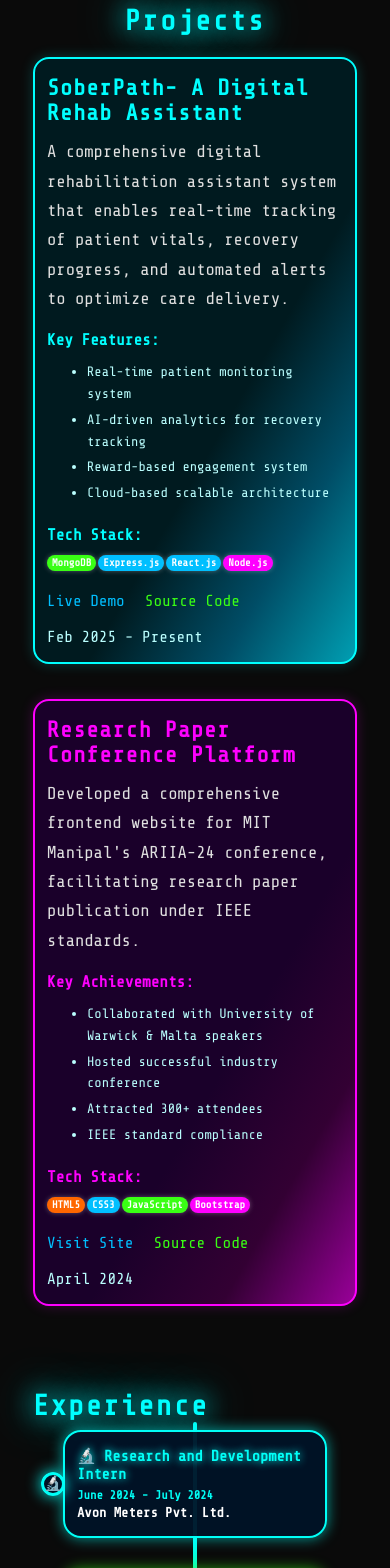
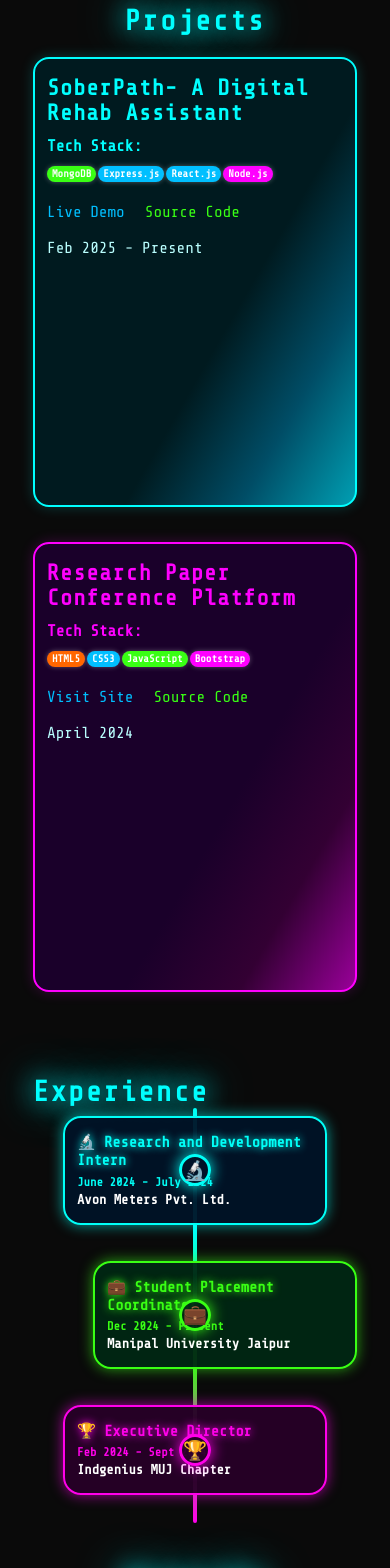
Before and after one commit to nonofficial4567/portfolio, a React (Vite) app: page / in a window 390 px wide. Shown: the part 3360-4928 px from the top of the page. Built offline with nearby package versions, Linux system fonts and the light colour scheme.

Commit message:
Fix responsive layout and remove project descriptions

```diff
--- a/src/components/About.jsx
+++ b/src/components/About.jsx
@@ -32,7 +32,7 @@ const About = () => {
         width: '100%',
         maxWidth: '1200px',
         boxSizing: 'border-box',
-        flexDirection: window.innerWidth > 900 ? 'row-reverse' : 'column', // swap order on desktop
+        flexDirection: window.innerWidth > 768 ? 'row-reverse' : 'column', // swap order on desktop and tablet
       }}>
         {/* Left big card (now on right in desktop) */}
         <div
--- a/src/components/Experience.jsx
+++ b/src/components/Experience.jsx
@@ -103,16 +103,16 @@ const Experience = () => {
 
 				{/* Timeline items */}
 				{timelineData.map((item, idx) => {
-					const isLeft = window.innerWidth <= 768 ? false : idx % 2 === 0;
+					const isLeft = idx % 2 === 0;
 
 					return (
 						<div
 							key={item.title}
 							style={{
 								position: 'relative',
-								marginBottom: window.innerWidth <= 768 ? '15px' : '20px',
+								marginBottom: '20px',
 								display: 'flex',
-								justifyContent: window.innerWidth <= 768 ? 'flex-start' : (isLeft ? 'flex-start' : 'flex-end'),
+								justifyContent: isLeft ? 'flex-start' : 'flex-end',
 								alignItems: 'center',
 								zIndex: 1,
 							}}
@@ -121,11 +121,11 @@ const Experience = () => {
 							<div
 								style={{
 									position: 'absolute',
-									left: window.innerWidth <= 768 ? '20px' : '50%',
+									left: '50%',
 									top: '50%',
-									transform: window.innerWidth <= 768 ? 'translate(-50%, -50%)' : 'translate(-50%, -50%)',
-									width: window.innerWidth <= 768 ? '24px' : '32px',
-									height: window.innerWidth <= 768 ? '24px' : '32px',
+									transform: 'translate(-50%, -50%)',
+									width: '32px',
+									height: '32px',
 									background: item.bg,
 									border: `3px solid ${item.border}`,
 									borderRadius: '50%',
@@ -133,7 +133,7 @@ const Experience = () => {
 									display: 'flex',
 									alignItems: 'center',
 									justifyContent: 'center',
-									fontSize: window.innerWidth <= 768 ? '0.9rem' : '1.2rem',
+									fontSize: '1.2rem',
 									color: item.color,
 									zIndex: 2,
 								}}
@@ -149,15 +149,15 @@ const Experience = () => {
 									border: `2px solid ${item.border}`,
 									borderRadius: '18px',
 									boxShadow: `0 0 14px ${item.border}a0`,
-									padding: window.innerWidth <= 768 ? '10px 12px 12px 12px' : '16px 14px 14px 14px',
-									width: window.innerWidth <= 768 ? 'calc(100% - 50px)' : '390px',
-									maxWidth: window.innerWidth <= 768 ? 'calc(100% - 50px)' : '40%',
+									padding: '16px 14px 14px 14px',
+									width: '390px',
+									maxWidth: '40%',
 									color: '#fff',
 									textAlign: 'left',
 									transition: 'transform 0.3s ease, box-shadow 0.3s ease',
 									cursor: 'pointer',
-									marginLeft: window.innerWidth <= 768 ? '40px' : (isLeft ? '0' : '30px'),
-									marginRight: window.innerWidth <= 768 ? '0' : (isLeft ? '30px' : '0'),
+									marginLeft: isLeft ? '0' : '30px',
+									marginRight: isLeft ? '30px' : '0',
 									boxSizing: 'border-box',
 								}}
 								onMouseEnter={(e) => {
@@ -171,15 +171,15 @@ const Experience = () => {
 							>
 								<h3
 									style={{
-										fontSize: window.innerWidth <= 768 ? '0.95rem' : '1.2rem',
-										marginBottom: window.innerWidth <= 768 ? '4px' : '6px',
+										fontSize: '1.2rem',
+										marginBottom: '6px',
 										color: item.color,
 										textShadow: `0 0 8px ${item.color}`,
 										fontWeight: 700,
 										display: 'flex',
 										alignItems: 'center',
-										gap: window.innerWidth <= 768 ? '4px' : '8px',
-										lineHeight: window.innerWidth <= 768 ? '1.2' : '1.3',
+										gap: '8px',
+										lineHeight: '1.3',
 									}}
 								>
 									{item.icon} {item.title}
@@ -188,8 +188,8 @@ const Experience = () => {
 									style={{
 										color: item.color,
 										fontWeight: 600,
-										fontSize: window.innerWidth <= 768 ? '0.75rem' : '0.85rem',
-										marginBottom: window.innerWidth <= 768 ? '3px' : '4px',
+										fontSize: '0.85rem',
+										marginBottom: '4px',
 									}}
 								>
 									{item.date}
@@ -197,9 +197,9 @@ const Experience = () => {
 								<div
 									style={{
 										fontWeight: 700,
-										margin: window.innerWidth <= 768 ? '3px 0 6px 0' : '4px 0 8px 0',
+										margin: '4px 0 8px 0',
 										color: '#fff',
-										fontSize: window.innerWidth <= 768 ? '0.85rem' : '1rem',
+										fontSize: '1rem',
 									}}
 								>
 									{item.org}
--- a/src/components/Projects.jsx
+++ b/src/components/Projects.jsx
@@ -63,24 +63,6 @@ const Projects = () => {
           >
             SoberPath- A Digital Rehab Assistant
           </div>
-          <div
-            style={{
-              fontFamily: "'Share Tech Mono', monospace",
-              fontSize: '1.08rem',
-              color: '#e0e0e0',
-              marginBottom: '18px',
-              lineHeight: 1.7
-            }}
-          >
-            A comprehensive digital rehabilitation assistant system that enables real-time tracking of patient vitals, recovery progress, and automated alerts to optimize care delivery.
-          </div>
-          <div style={{ fontWeight: 700, color: '#00ffff', marginBottom: '8px' }}>Key Features:</div>
-          <ul style={{ marginTop: 0, marginBottom: '18px', color: '#baffff', fontSize: '1rem', lineHeight: 1.6 }}>
-            <li>Real-time patient monitoring system</li>
-            <li>AI-driven analytics for recovery tracking</li>
-            <li>Reward-based engagement system</li>
-            <li>Cloud-based scalable architecture</li>
-          </ul>
           <div style={{ fontWeight: 700, color: '#00ffff', marginBottom: '8px' }}>Tech Stack:</div>
           <div style={{ marginTop: '0', marginBottom: '10px' }}>
             <span className="tech-badge tech-green">MongoDB</span>
@@ -123,24 +105,6 @@ const Projects = () => {
           >
             Research Paper Conference Platform
           </div>
-          <div
-            style={{
-              fontFamily: "'Share Tech Mono', monospace",
-              fontSize: '1.08rem',
-              color: '#e0e0e0',
-              marginBottom: '18px',
-              lineHeight: 1.7
-            }}
-          >
-            Developed a comprehensive frontend website for MIT Manipal's ARIIA-24 conference, facilitating research paper publication under IEEE standards.
-          </div>
-          <div style={{ fontWeight: 700, color: '#ff00ff', marginBottom: '8px' }}>Key Achievements:</div>
-          <ul style={{ marginTop: 0, marginBottom: '18px', color: '#baffff', fontSize: '1rem', lineHeight: 1.6 }}>
-            <li>Collaborated with University of Warwick & Malta speakers</li>
-            <li>Hosted successful industry conference</li>
-            <li>Attracted 300+ attendees</li>
-            <li>IEEE standard compliance</li>
-          </ul>
           <div style={{ fontWeight: 700, color: '#ff00ff', marginBottom: '8px' }}>Tech Stack:</div>
           <div style={{ marginTop: '0', marginBottom: '10px' }}>
             <span className="tech-badge tech-orange">HTML5</span>
```
